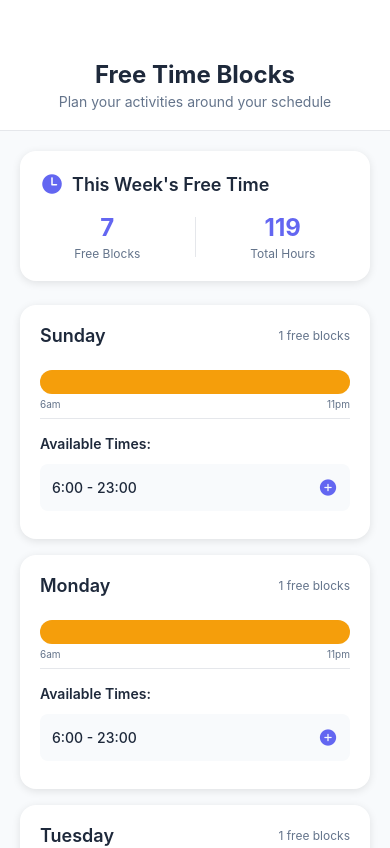
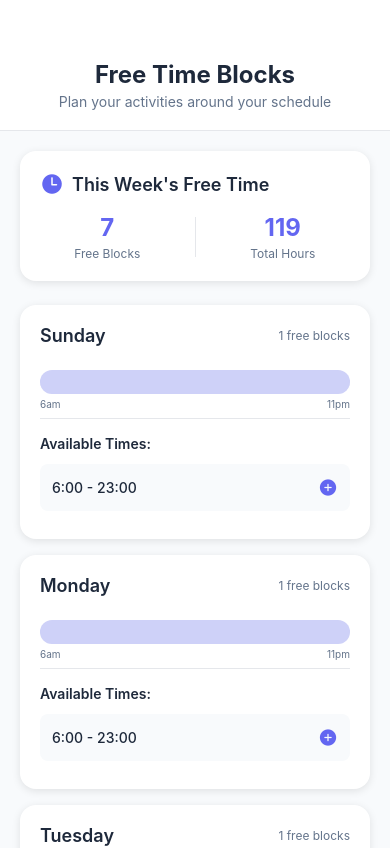
Before and after one commit to ahirsch17/SamePath, a React Native app in the folder samepath-app/: screen /FreeTime in a window 390 px wide. Shown: the top 848 px of the page. Built offline with nearby package versions, Linux system fonts and the light colour scheme.

Commit message:
FreeTime: correct day/time parsing, compute real free intervals; show friend overlap; default all activities selected

```diff
--- a/samepath-app/screens/FreeTimeScreen.tsx
+++ b/samepath-app/screens/FreeTimeScreen.tsx
@@ -11,8 +11,35 @@ const DAYS = ['Sunday', 'Monday', 'Tuesday', 'Wednesday', 'Thursday', 'Friday',
 const ACTIVITIES = ['Gym', 'Rest/Nap', 'Eat', 'Study', 'Read', 'Religion', 'Social', 'Other'];
 
 const timeStringToMinutes = (time: string) => {
-  const [h, m] = time.split(':').map(Number);
-  return h * 60 + (m || 0);
+  // Handles "8:00", "8:00 AM", "8:00PM"
+  const match = time.trim().match(/^(\d{1,2})(?::(\d{2}))?\s*(AM|PM|am|pm)?$/);
+  if (!match) return NaN;
+  let hours = parseInt(match[1], 10);
+  const mins = match[2] ? parseInt(match[2], 10) : 0;
+  const ampm = match[3]?.toLowerCase();
+  if (ampm === 'pm' && hours < 12) hours += 12;
+  if (ampm === 'am' && hours === 12) hours = 0;
+  return hours * 60 + mins;
+};
+
+const parseDays = (daysStr: string): number[] => {
+  if (!daysStr) return [];
+  const s = daysStr.replace(/\s+/g, '').toUpperCase();
+  const result: number[] = [];
+  let i = 0;
+  while (i < s.length) {
+    if (s.startsWith('TH', i)) { result.push(4); i += 2; continue; }
+    if (s.startsWith('SA', i)) { result.push(6); i += 2; continue; }
+    if (s.startsWith('SU', i)) { result.push(0); i += 2; continue; }
+    const c = s[i];
+    if (c === 'M') result.push(1);
+    else if (c === 'T') result.push(2);
+    else if (c === 'W') result.push(3);
+    else if (c === 'F') result.push(5);
+    else if (c === 'S') result.push(6); // fallback Sat
+    i += 1;
+  }
+  return Array.from(new Set(result)).sort();
 };
 
 const getDailyIntervals = (schedule: { days: string; time: string }[]) => {
@@ -21,29 +48,23 @@ const getDailyIntervals = (schedule: { days: string; time: string }[]) => {
     dayIntervals[i] = { scheduled: [], free: [] };
   }
   schedule.forEach(event => {
-    const dayMap: { [key: string]: number } = { S: 0, M: 1, T: 2, W: 3, TH: 4, F: 5, SA: 6 };
-    const daysArr = event.days.split(' ').filter(day => day.trim() !== '');
+    const days = parseDays(event.days || '');
     let start = START_MINUTES, end = START_MINUTES;
     if (event.time) {
-      const match = event.time.match(/(\d{1,2}):(\d{2})\s*-\s*(\d{1,2}):(\d{2})/);
-      if (match) {
-        start = parseInt(match[1], 10) * 60 + parseInt(match[2], 10);
-        end = parseInt(match[3], 10) * 60 + parseInt(match[4], 10);
-      } else {
-        const parts = event.time.split('-');
-        if (parts.length === 2) {
-          start = timeStringToMinutes(parts[0]);
-          end = timeStringToMinutes(parts[1]);
+      // Flexible time parsing: "8:00-8:50", "8:00 AM - 8:50 PM"
+      const parts = event.time.split('-');
+      if (parts.length === 2) {
+        const sMin = timeStringToMinutes(parts[0]);
+        const eMin = timeStringToMinutes(parts[1]);
+        if (!isNaN(sMin) && !isNaN(eMin)) {
+          start = sMin; end = eMin;
         }
       }
     }
-    daysArr.forEach(dayStr => {
-      let dayIdx = dayMap[dayStr] ?? -1;
-      if (dayIdx >= 0) {
-        const s = Math.max(start, START_MINUTES);
-        const e = Math.min(end, END_MINUTES);
-        if (e > s) dayIntervals[dayIdx].scheduled.push([s, e]);
-      }
+    days.forEach(dayIdx => {
+      const s = Math.max(start, START_MINUTES);
+      const e = Math.min(end, END_MINUTES);
+      if (e > s) dayIntervals[dayIdx].scheduled.push([s, e]);
     });
   });
   for (let i = 0; i < 7; i++) {
@@ -65,6 +86,7 @@ export default function FreeTimeScreen() {
   const [activityModal, setActivityModal] = useState<{ dayIdx: number; start: number; end: number } | null>(null);
   const [activityPrefs, setActivityPrefs] = useState<Record<string, Record<string, boolean>>>({});
   const [schedule, setSchedule] = useState<any[]>([]);
+  const [friendsFree, setFriendsFree] = useState<{ [friendId: number]: { [dayIdx: number]: [number, number][] } }>({});
   const [loading, setLoading] = useState(true);
   const barRefs = useRef<(View | null)[]>([]);
 
@@ -91,6 +113,28 @@ export default function FreeTimeScreen() {
       try {
         const raw = await AsyncStorage.getItem('free_time_activity_prefs');
         if (raw) setActivityPrefs(JSON.parse(raw));
+      } catch {}
+    })();
+    // fetch friends' schedules to compute free overlaps
+    (async () => {
+      try {
+        const user_id = await AsyncStorage.getItem('user_id');
+        if (!user_id) return;
+        const friendsResp = await ApiService.getFriendsList(Number(user_id));
+        const accepted = (friendsResp.data?.friends || []).filter((f: any) => (f.status === 'accepted' || f.status === 'friend'));
+        const map: { [friendId: number]: { [dayIdx: number]: [number, number][] } } = {};
+        for (const f of accepted) {
+          const fid = Number(f.id ?? f.user_id);
+          if (!fid) continue;
+          try {
+            const schResp = await ApiService.getSchedule(fid);
+            const free = getDailyIntervals(schResp.data?.schedule || []);
+            const perDay: { [dayIdx: number]: [number, number][] } = {};
+            for (let d = 0; d < 7; d++) perDay[d] = free[d].free;
+            map[fid] = perDay;
+          } catch {}
+        }
+        setFriendsFree(map);
       } catch {}
     })();
   }, []);
@@ -129,15 +173,34 @@ export default function FreeTimeScreen() {
   const intervals = getDailyIntervals(schedule);
 
   const getBlockKey = (dayIdx: number, start: number, end: number) => `${dayIdx}:${start}-${end}`;
-  const isActivitySelected = (key: string, activity: string) => !!activityPrefs[key]?.[activity];
+  // default selected unless explicitly turned off
+  const isActivitySelected = (key: string, activity: string) => activityPrefs[key]?.[activity] !== false;
   const toggleActivity = async (key: string, activity: string) => {
     setActivityPrefs(prev => {
       const next = { ...prev } as Record<string, Record<string, boolean>>;
       next[key] = next[key] ? { ...next[key] } : {};
-      next[key][activity] = !next[key][activity];
+      const current = next[key][activity];
+      // toggle between true and false, defaulting to true when undefined
+      next[key][activity] = !(current !== false);
       AsyncStorage.setItem('free_time_activity_prefs', JSON.stringify(next)).catch(() => {});
       return next;
     });
+  };
+
+  const intersectIntervals = (a: [number, number][], b: [number, number][]) => {
+    const res: [number, number][] = [];
+    let i = 0, j = 0;
+    const sa = a.slice().sort((x, y) => x[0] - y[0]);
+    const sb = b.slice().sort((x, y) => x[0] - y[0]);
+    while (i < sa.length && j < sb.length) {
+      const [aS, aE] = sa[i];
+      const [bS, bE] = sb[j];
+      const start = Math.max(aS, bS);
+      const end = Math.min(aE, bE);
+      if (end > start) res.push([start, end]);
+      if (aE < bE) i++; else j++;
+    }
+    return res;
   };
 
   return (
@@ -235,6 +298,27 @@ export default function FreeTimeScreen() {
                         />
                       );
                     })}
+
+                    {/* Friends overlap blocks (aggregate any friend) */}
+                    {(() => {
+                      const overlaps: [number, number][] = [];
+                      const myFree = intervals[dayIdx].free;
+                      // union of overlaps with any friend
+                      for (const fid of Object.keys(friendsFree)) {
+                        const friendFree = friendsFree[Number(fid)]?.[dayIdx] || [];
+                        overlaps.push(...intersectIntervals(myFree, friendFree));
+                      }
+                      return overlaps.map(([s, e]) => {
+                        const leftPct = ((s - START_MINUTES) / TOTAL_DAY_MINUTES) * 100;
+                        const widthPct = ((e - s) / TOTAL_DAY_MINUTES) * 100;
+                        return (
+                          <View
+                            key={`overlap-${s}-${e}`}
+                            style={[styles.overlapBlock, { left: `${leftPct}%`, width: `${widthPct}%` }]}
+                          />
+                        );
+                      });
+                    })()}
 
                     {/* Time markers */}
                     <View style={styles.timeMarker}>
@@ -468,14 +552,21 @@ const styles = StyleSheet.create({
   scheduledBlock: {
     position: 'absolute',
     height: 24,
-    backgroundColor: '#94a3b8',
+    backgroundColor: '#cbd5e1',
     borderRadius: 12,
     top: 8,
   },
   freeBlock: {
     position: 'absolute',
     height: 24,
-    backgroundColor: '#f59e0b',
+    backgroundColor: 'rgba(99,102,241,0.25)',
+    borderRadius: 12,
+    top: 8,
+  },
+  overlapBlock: {
+    position: 'absolute',
+    height: 24,
+    backgroundColor: 'rgba(16,185,129,0.5)',
     borderRadius: 12,
     top: 8,
   },
```
